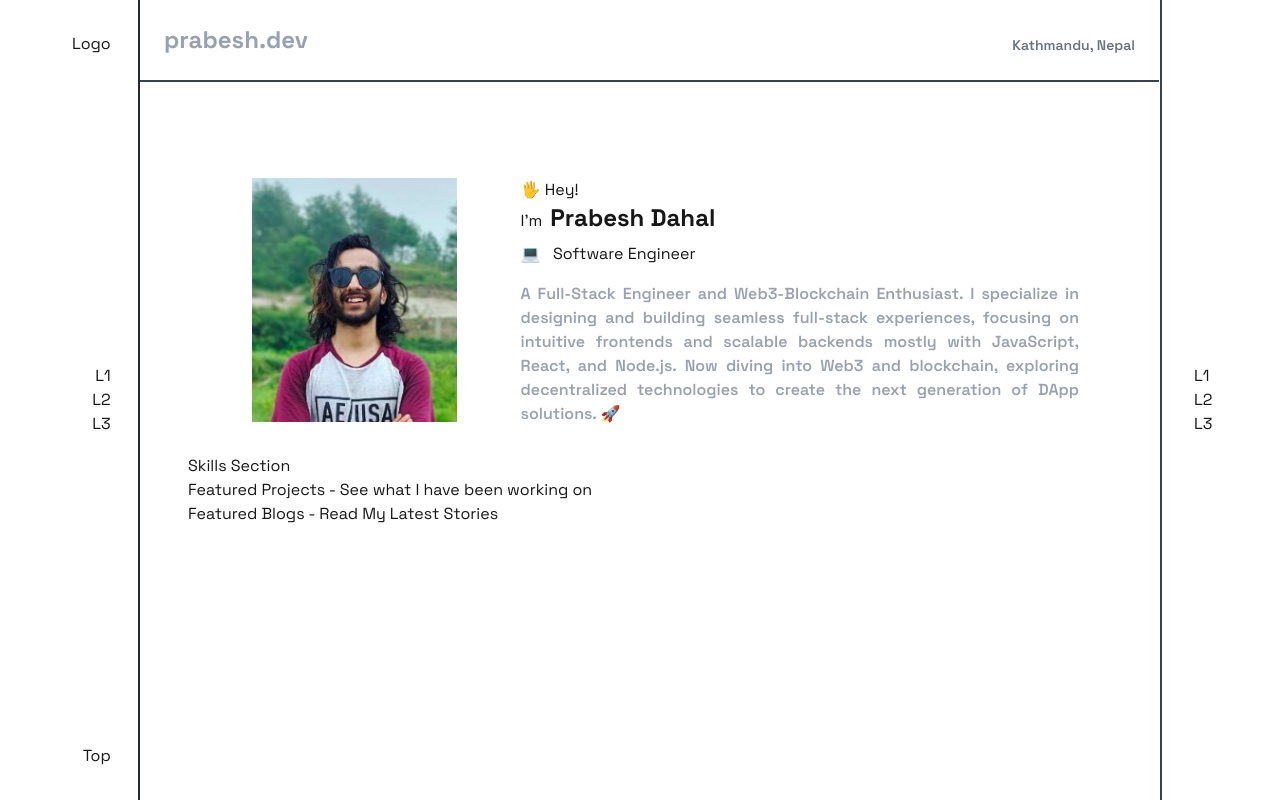
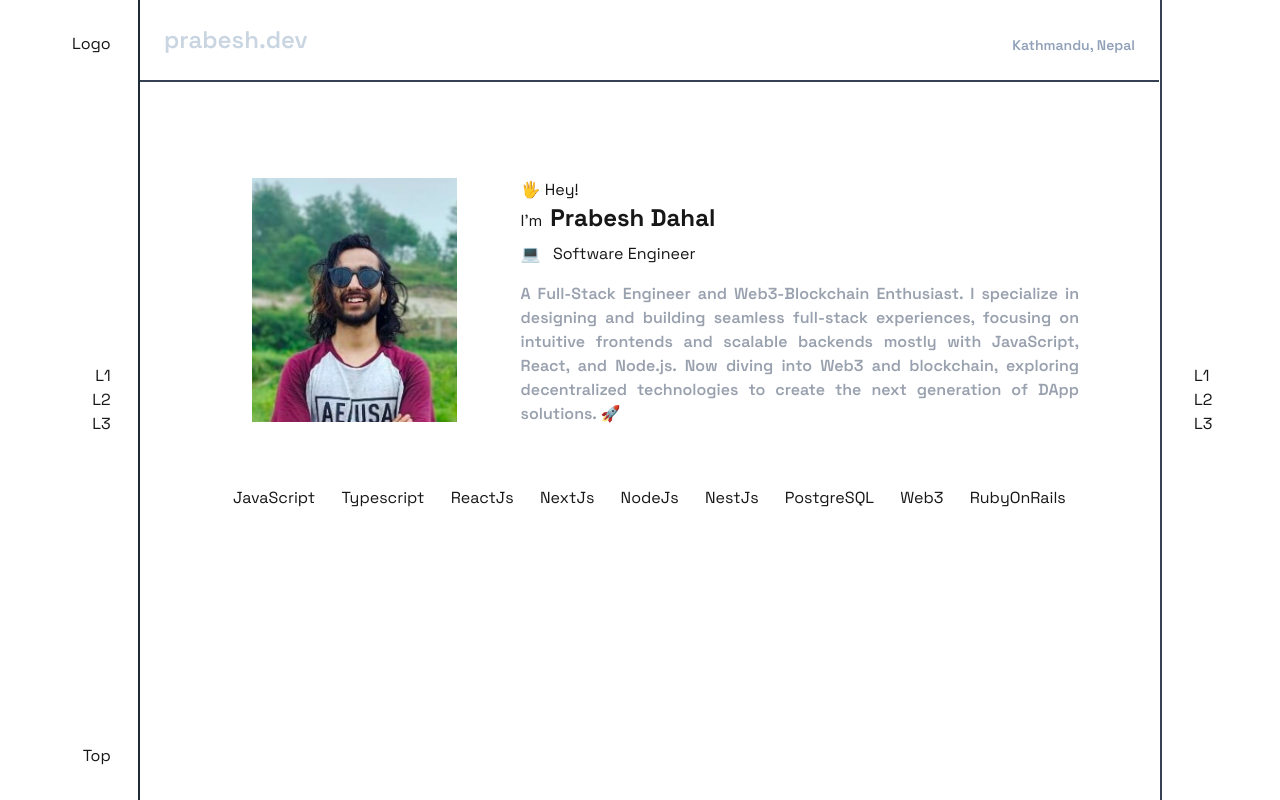
Before and after one commit to prabes/prabesh.dev, a Next.js app: page / in a window 1280 px wide. Built offline with nearby package versions, Linux system fonts and the light colour scheme; some icons are missing.

Commit message:
Add all pages

```diff
--- a/src/app/page.tsx
+++ b/src/app/page.tsx
@@ -1,13 +1,16 @@
 "use client";
 import Hero from "@/container/Hero";
+import Stack from "@/container/Stack";
+import Projects from "@/container/Projects";
+import Blogs from "@/container/Blogs";
 
 export default function Home() {
   return (
     <section className="p-12">
       <Hero />
-      <div> Skills Section</div>
-      <div>Featured Projects - See what I have been working on</div>
-      <div>Featured Blogs - Read My Latest Stories</div>
+      <Stack />
+      {/* <Projects /> */}
+      {/* <Blogs /> */}
     </section>
   );
 }
--- a/src/container/AllBars/Topbar.tsx
+++ b/src/container/AllBars/Topbar.tsx
@@ -7,11 +7,11 @@ const Topbar = (props: {}) => {
   return (
     <section className=" p-6 flex flex-start overflow-y-auto scrollbar-hide border-solid border-b-2 border-gray-700 ">
       <div className="w-full flex justify-between items-end">
-        <span className="font-bold text-2xl  text-gray-400">prabesh.dev</span>
+        <span className="font-semibold text-2xl  text-slate-300">prabesh.dev</span>
         <div className="flex items-end">
           <MapPin size={24} color="#999999" />
           &nbsp;{" "}
-          <span className="text-[14px] font-semibold text-gray-500 ">
+          <span className="text-[14px] font-semibold text-slate-400 ">
             Kathmandu, Nepal
           </span>
         </div>
--- /dev/null
+++ b/src/container/Blogs.tsx
@@ -0,0 +1,13 @@
+import React from 'react'
+
+function Blogs() {
+  return (
+    <section>
+
+    <div>Featured Blogs</div>
+    <div> Read My Latest Stories</div>
+    </section>
+  )
+}
+
+export default Blogs
--- /dev/null
+++ b/src/container/Projects.tsx
@@ -0,0 +1,14 @@
+import React from "react";
+import { P } from "@/components/Typography";
+const Projects = () => {
+  return (
+    <section>
+      <div>Featured Projects</div>
+      <div>See what I have been working on</div>
+      <div>Card 1</div>
+      <div>Card 2</div>
+    </section>
+  );
+};
+
+export default Projects;
--- /dev/null
+++ b/src/container/Stack.tsx
@@ -0,0 +1,21 @@
+import React from "react";
+
+function Stack() {
+  return (
+    <section>
+      <div className="px-8 py-8 flex flex-wrap justify-around">
+        <div>JavaScript</div>
+        <div>Typescript</div>
+        <div>ReactJs</div>
+        <div>NextJs</div>
+        <div>NodeJs</div>
+        <div>NestJs</div>
+        <div>PostgreSQL</div>
+        <div>Web3</div>
+        <div>RubyOnRails</div>
+      </div>
+    </section>
+  );
+}
+
+export default Stack;
```
